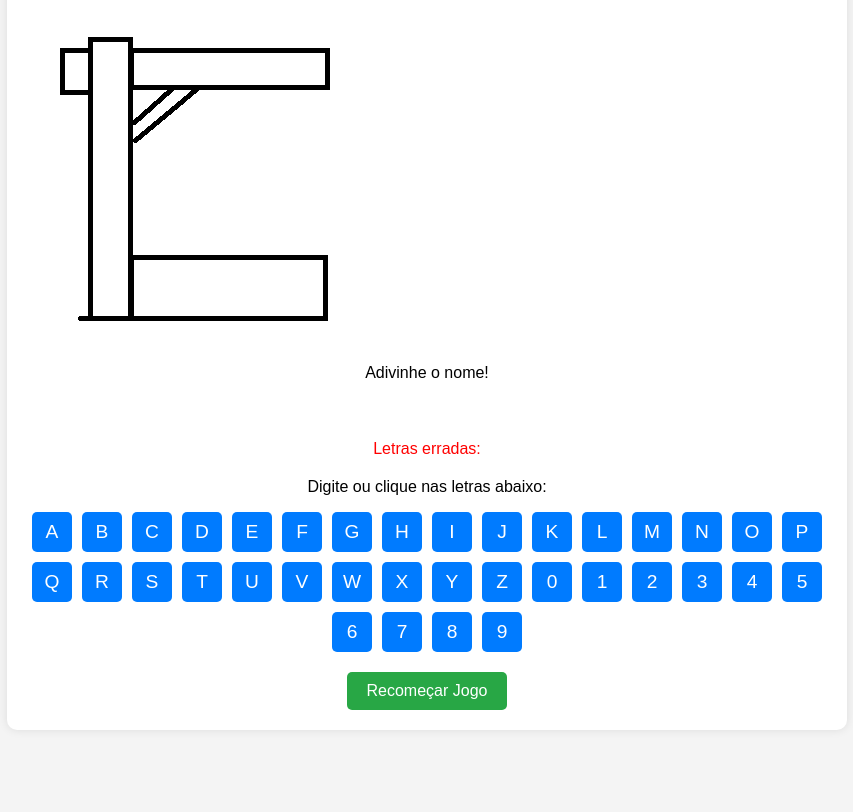
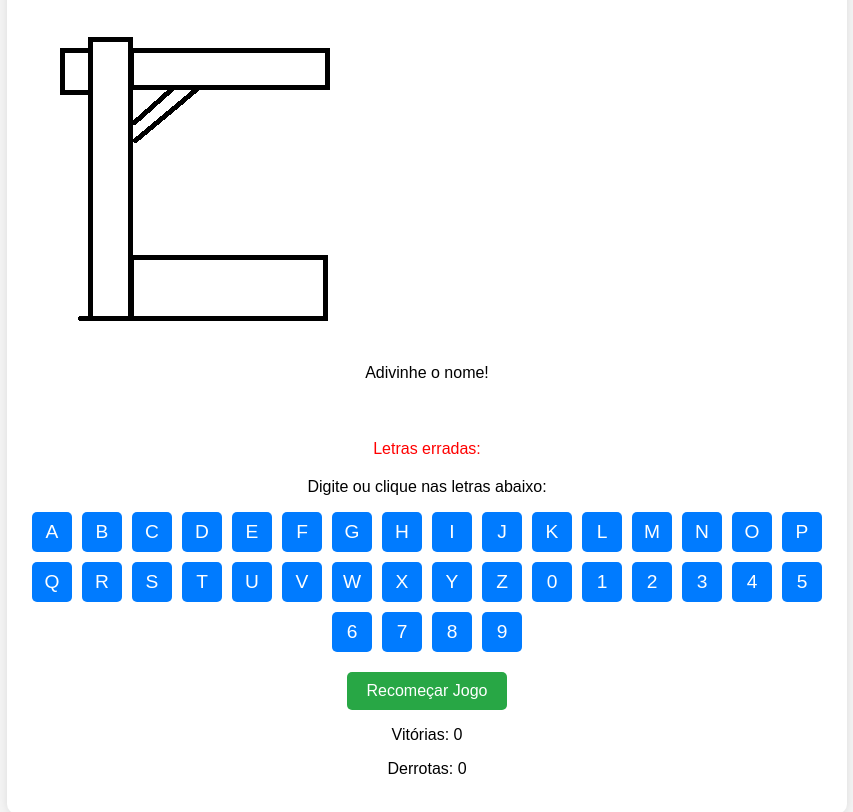
Before and after one commit to nicholemos/forca, a plain HTML site: page index.html in a window 1280 px wide. Shown: the part 172-984 px from the top of the page, without its empty margins (213-1066 px from the left). Before the commit the page ends 952 px from the top, so only its background shows below. Drawn offline with Linux system fonts and the light colour scheme.

Commit message:
Contadores de vitórias e derrota

```diff
--- a/index.html
+++ b/index.html
@@ -41,6 +41,12 @@
             <div id="letter-buttons"></div>
         </div>
         <button id="reset-button">Recomeçar Jogo</button>
+
+        <!-- Contadores de vitórias e derrotas -->
+        <div id="score-board">
+            <p>Vitórias: <span id="win-count">0</span></p>
+            <p>Derrotas: <span id="lose-count">0</span></p>
+        </div>
     </div>
     <script src="script.js"></script>
 </body>
```
